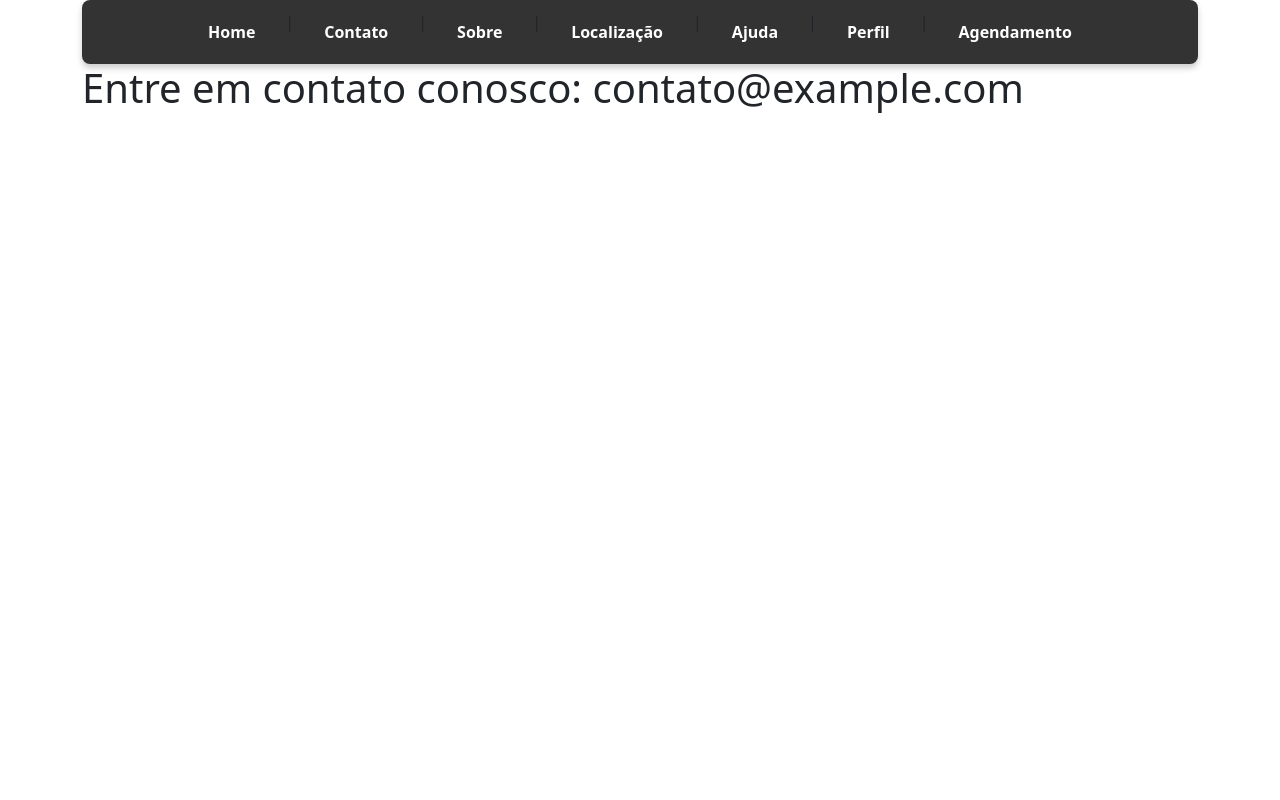
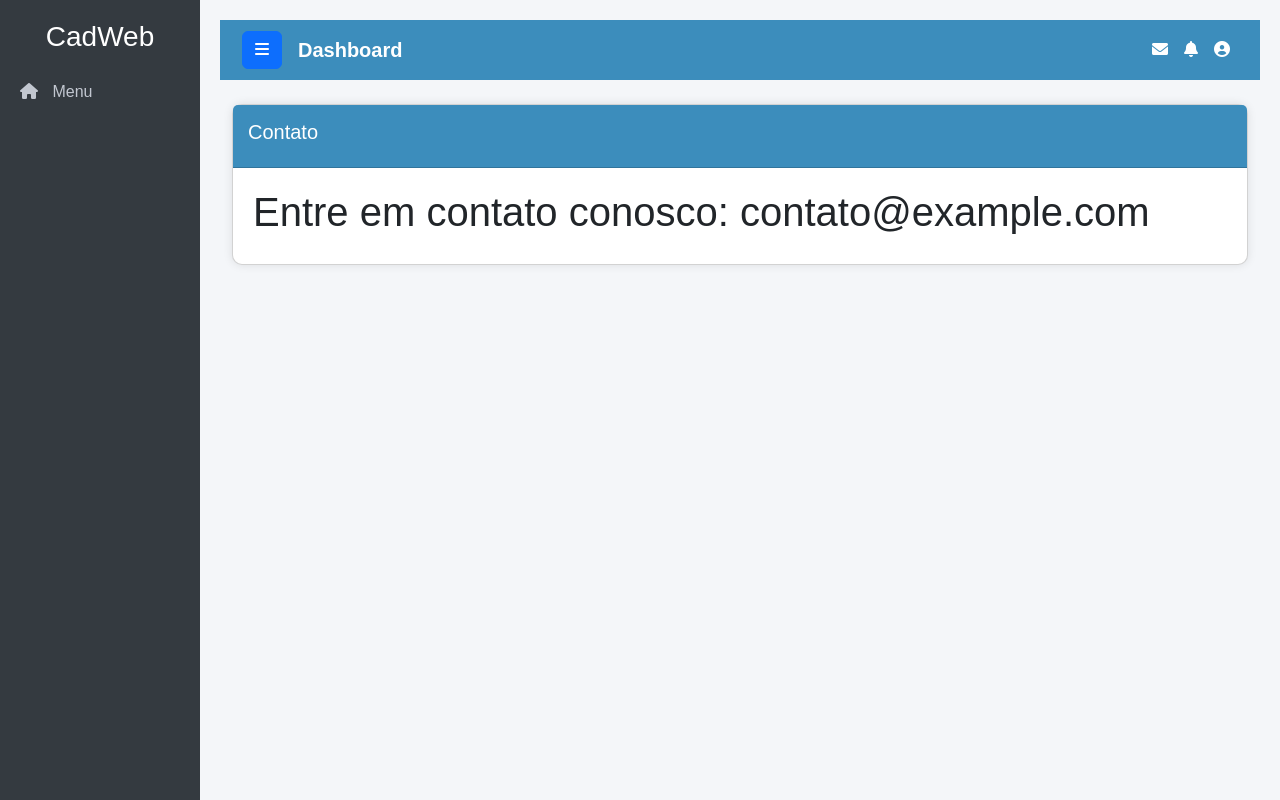
Before and after one commit to marc827luva/marcio2, a Django app: page /contato in a window 1280 px wide. Run offline with Django 5.2, Linux system fonts and the light colour scheme.

Commit message:
Formulários

```diff
--- a/home/templates/base.html
+++ b/home/templates/base.html
@@ -1,68 +1,229 @@
-<!doctype html>
+<!DOCTYPE html>
 <html lang="pt-br">
 <head>
-    <!-- Required meta tags -->
-    <meta charset="utf-8">
-    <meta name="viewport" content="width=device-width, initial-scale=1">
-    <!-- Bootstrap CSS -->
-    <link href="https://cdn.jsdelivr.net/npm/bootstrap@5.0.2/dist/css/bootstrap.min.css" rel="stylesheet" integrity="sha384-EVSTQN3/azprG1Anm3QDgpJLIm9Nao0Yz1ztcQTwFspd3yD65VohhpuuCOmLASjC" crossorigin="anonymous">
-
-
-    <title>{% block titulo %} Título da Página {% endblock  %}</title>
-
-
+    <meta charset="UTF-8">
+    <meta name="viewport" content="width=device-width, initial-scale=1.0">
+    <title>CadWeb</title>
+    <link href="https://cdn.jsdelivr.net/npm/bootstrap@5.3.0/dist/css/bootstrap.min.css" rel="stylesheet">
+    <link href="https://cdnjs.cloudflare.com/ajax/libs/font-awesome/6.0.0-beta3/css/all.min.css" rel="stylesheet">
     <style>
-    .menu {
-      background-color: #333; /* Fundo escuro */
-      padding: 10px 20px; /* Espaçamento interno */
-      display: flex; /* Layout em linha */
-      justify-content: center; /* Centraliza os itens */
-      gap: 15px; /* Espaçamento entre os links */
-      border-radius: 8px; /* Bordas arredondadas */
-      box-shadow: 0 4px 6px rgba(0, 0, 0, 0.2); /* Sombra suave */
+        body {
+            font-family: 'Arial', sans-serif;
+            background-color: #f4f6f9;
         }
-
-    .menu a {
-      text-decoration: none; /* Remove sublinhado */
-      color: white; /* Cor do texto */
-      font-weight: bold; /* Texto em negrito */
-      padding: 10px 15px; /* Espaçamento interno dos links */
-      border-radius: 4px; /* Bordas arredondadas */
-      transition: all 0.3s ease; /* Suaviza transições */
+        .sidebar {
+            height: 100vh;
+            position: fixed;
+            left: 0;
+            top: 0;
+            bottom: 0;
+            width: 200px;
+            background-color: #343a40;
+            padding-top: 20px;
+            transition: all 0.3s;
         }
-
-    .menu a:hover {
-      background-color: #555; /* Fundo ao passar o mouse */
-      color: #ffd700; /* Cor do texto ao passar o mouse */
-      transform: scale(1.1); /* Efeito de zoom */
+        .sidebar.active {
+            width: 125px;
         }
 
 
+        .content {
+          margin-left: 200px;
+          padding: 20px;
+          transition: all 0.3s;
+      }
+      .content.active {
+          margin-left: 125px;
+      }
+
+
+        .sidebar .nav-link {
+            color: #c2c7d0;
+            padding: 10px 20px;
+            font-size: 16px;
+        }
+        .sidebar .nav-link:hover {
+            background-color: #495057;
+        }
+        .sidebar .nav-link .fas {
+            margin-right: 10px;
+        }
+        .sidebar.active .nav-link .fas {
+            margin-right: 0;
+        }
+        .sidebar.active .nav-link span {
+            display: none;
+        }
+
+
+        .navbar {
+            background-color: #3c8dbc;
+            padding: 10px;
+        }
+        .navbar .navbar-brand {
+            color: #fff;
+            font-weight: bold;
+        }
+        .navbar .nav-item .nav-link {
+            color: #fff;
+        }
+        .card-custom {
+            border-radius: 10px;
+            box-shadow: 0px 0px 10px rgba(0, 0, 0, 0.1);
+        }
+        .card-header-custom {
+            background-color: #3c8dbc;
+            color: #fff;
+            padding: 15px;
+        }
+        .card-body-custom {
+            padding: 20px;
+        }
+        .submenu {
+            padding-left: 10px;
+            display: none;
+        }
+        .submenu .nav-link {
+            font-size: 14px;
+        }
+        .sidebar .nav-item.open .submenu {
+            display: block;
+        }
     </style>
-
 </head>
 <body>
-    <div class="container">
 
-    <div class="menu">
-      <a href="index.html">Home</a> |
-      <a href="contato.html">Contato</a> |
-      <a href="sobre.html">Sobre</a> |
-      <a href="exibiritem.html">Localização</a>|
-      <a href="ajudar.html">Ajuda</a>|
-      <a href="perfil.html">Perfil</a>|
-      <a href="agendamento.html">Agendamento</a>
+
+    <!-- Sidebar -->
+    <div class="sidebar" id="sidebar">
+        <div class="text-center text-white mb-3">
+            <h3>CadWeb</h3>
+         </div>
+        <ul class="nav flex-column">
+
+            <li class="nav-item">
+                <a href="#" class="nav-link"><i class="fas fa-home"></i> <span>Menu</span></a>
+				<ul class="submenu nav flex-column">
+					<li class="nav-item">
+						<a href="{% url 'index' %}" class="nav-link">Home</a>
+					</li>
+					<li class="nav-item">
+						<a href="{% url 'contato' %}" class="nav-link">Contato</a>
+					</li>
+					<li class="nav-item">
+						<a href="{% url 'sobre' %}" class="nav-link">Sobre</a>
+					</li>
+					<li class="nav-item">
+						<a href="{% url 'ajudar' %}" class="nav-link">Localização</a>
+					</li>
+					<li class="nav-item">
+						<a href="{% url 'ajudar' %}" class="nav-link">Ajuda</a>
+					</li>
+					<li class="nav-item">
+						<a href="{% url 'perfil' 'Seu nome aqui' %}" class="nav-link">Perfil</a>
+					</li>
+          <li class="nav-item">
+						<a href="{% url 'dados' %}" class="nav-link">Dados</a>
+					</li>
+          <li class="nav-item">
+						<a href="{% url 'form' %}" class="nav-link">Formulário</a>
+					</li>
+
+				</ul>
+
+
+            </li>
+
+
+
+
+        </ul>
     </div>
 
 
+    <!-- Main Content -->
+    <div class="content" id="content">
+        <!-- Navbar -->
+        <nav class="navbar navbar-expand-lg navbar-dark">
+            <div class="container-fluid">
+                <button class="btn btn-primary" id="toggle-sidebar"><i class="fas fa-bars"></i></button>
+                <a class="navbar-brand ms-3" href="#">Dashboard</a>
+                <div class="collapse navbar-collapse" id="navbarNav">
+                    <ul class="navbar-nav ms-auto">
+                        <li class="nav-item">
+                            <a class="nav-link" href="#"><i class="fas fa-envelope"></i></a>
+                        </li>
+                        <li class="nav-item">
+                            <a class="nav-link" href="#"><i class="fas fa-bell"></i></a>
+                        </li>
+                        <li class="nav-item">
+                            <a class="nav-link" href="#"><i class="fas fa-user-circle"></i></a>
+                        </li>
+                    </ul>
+                </div>
+            </div>
+        </nav>
+
+
+        <!-- Dashboard Content -->
+        <div class="container-fluid mt-4">
+
+
+           <div class="row">
+                <div class="col-lg-12 col-md-12 col-sm-12">
+                    <div class="card card-custom">
+                        <div class="card-header card-header-custom">
+                            <h5> {% block titulo %}Bloco Título da Página {% endblock  %} </h5>
+                        </div>
+                        <div class="card-body card-body-custom">
                               {% block conteudo %}
 
-      <h1>Conteúdo da Página<h1>
+							                	<h5>Conteúdo da Página<h5>
 
 							              {% endblock  %}
+                        </div>
+                    </div>
+                </div>
+
+
 
 
             </div>
-    <script src="https://cdn.jsdelivr.net/npm/bootstrap@5.0.2/dist/js/bootstrap.bundle.min.js" integrity="sha384-MrcW6ZMFYlzcLA8Nl+NtUVF0sA7MsXsP1UyJoMp4YLEuNSfAP+JcXn/tWtIaxVXM" crossorigin="anonymous"></script>
+
+
+        </div>
+    </div>
+
+
+    <script src="https://cdn.jsdelivr.net/npm/bootstrap@5.3.0/dist/js/bootstrap.bundle.min.js"></script>
+    <script>
+        // Sidebar toggle
+        document.getElementById('toggle-sidebar').addEventListener('click', function () {
+            document.getElementById('sidebar').classList.toggle('active');
+            document.getElementById('content').classList.toggle('active');
+            let title = document.querySelector('#sidebar h3');
+            if (title.style.fontSize === '1rem') {
+                title.style.fontSize = '1.5rem'; // Tamanho original
+            } else {
+                title.style.fontSize = '1rem'; // Reduz 50%
+            }
+        });
+
+
+        // Submenu toggle
+        document.querySelectorAll('.nav-item').forEach(function (item) {
+            item.addEventListener('click', function () {
+                if (this.classList.contains('open')) {
+                    this.classList.remove('open');
+                } else {
+                    // Fechar outros menus abertos
+                    document.querySelectorAll('.nav-item.open').forEach(function (openItem) {
+                        openItem.classList.remove('open');
+                    });
+                    this.classList.add('open');
+                }
+            });
+        });
+    </script>
 </body>
 </html>
--- a/home/templates/contato.html
+++ b/home/templates/contato.html
@@ -1,7 +1,7 @@
 {% extends "base.html" %}
 
 
-{% block titulo %} Home {% endblock  %}
+{% block titulo %} Contato {% endblock  %}
 
 
 {% block conteudo %}
--- a/home/templates/sobre.html
+++ b/home/templates/sobre.html
@@ -1,7 +1,7 @@
 {% extends "base.html" %}
 
 
-{% block titulo %} Home {% endblock  %}
+{% block titulo %} Sobre {% endblock  %}
 
 
 {% block conteudo %}
--- a/pweb/urls.py
+++ b/pweb/urls.py
@@ -16,7 +16,6 @@ urlpatterns = [
     path('agendamento/<int:id>',views.agendamento,name='dia'),
 
     path('dados/',views.dados,name='dados'),
-
     path('form/',views.form,name='form'),
 
 ]
```
Also changed, not shown: home/templates/ajudar.html (+8 -17 lines), home/templates/dados.html (+9 -0 lines), home/templates/exibiritem.html (+11 -0 lines), home/templates/form.html (+14 -1 lines), home/templates/perfil.html (+11 -0 lines). Lines whose indentation alone changed are shown as unchanged.
